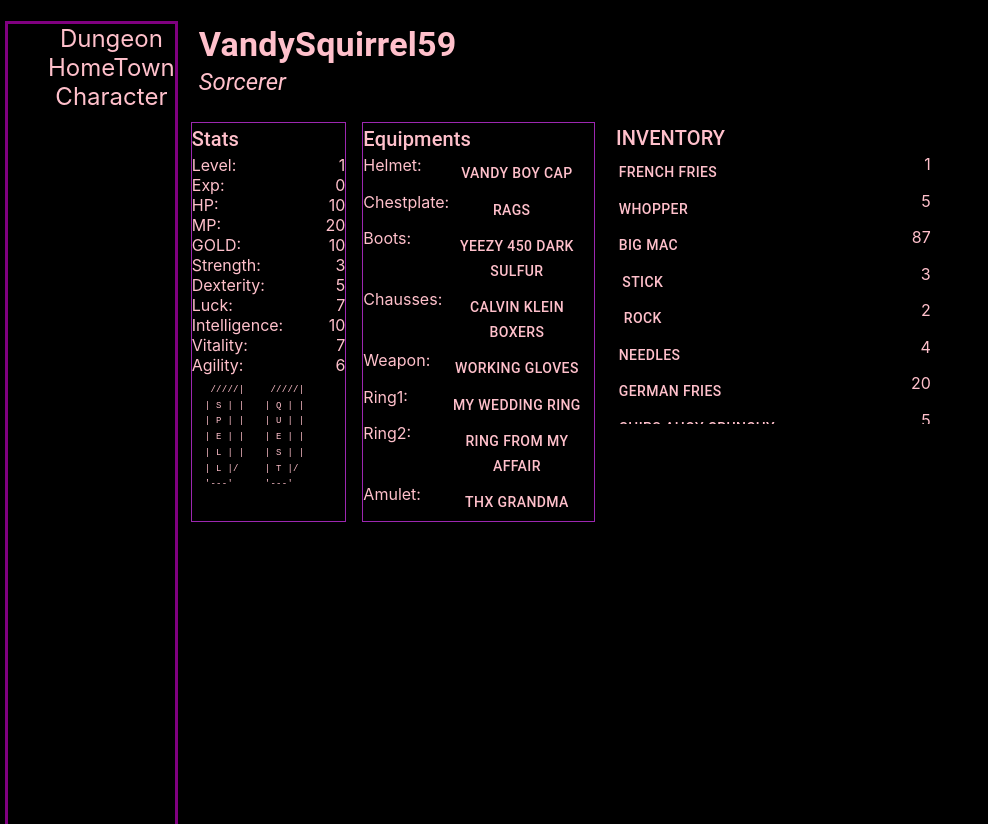
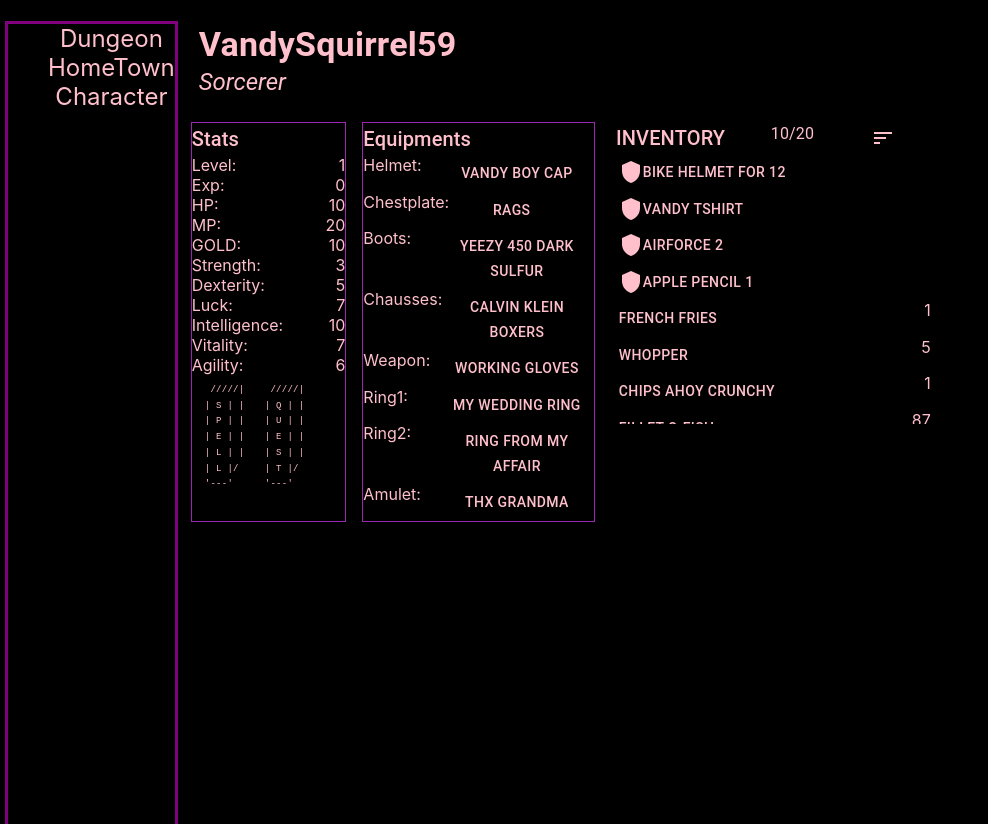
Before and after one commit to paynejj/cs4279-project, a React (Create React App) app in the folder project/: page /character in a window 1280 px wide. Shown: the whole page, without its empty margins (0-988 px from the left). Built offline with nearby package versions, Linux system fonts and the light colour scheme.

Commit message:
characterUI equip/unequip/sort/inventory count

```diff
--- a/project/src/character/CharacterUi.tsx
+++ b/project/src/character/CharacterUi.tsx
@@ -1,5 +1,7 @@
 import React from 'react';
 import { Grid, Tooltip, Typography, Box, Menu, MenuItem, Button } from '@mui/material';
+import SortIcon from '@mui/icons-material/Sort';
+import ShieldIcon from '@mui/icons-material/Shield';
 import Info from './Info';
 import SpellBook from './SpellBook';
 import QuestList from './QuestList';
@@ -9,101 +11,56 @@ function createStat(ability = '', stat = 0) {
     return { ability, stat }
 }
 
+function createItem(name = '', stat = 0) {
+    return { name, stat }
+}
+
 function createEquipment(part = '', name = '') {
     return { part, name }
 }
 
+let equipInventoryRows = [
+    createEquipment(
+        'Helmet',
+        'Bike Helmet for 12',
+    ),
+    createEquipment(
+        'Chestplate',
+        'Vandy Tshirt',
+    ),
+    createEquipment(
+        'Boots',
+        'Airforce 2',
+    ),
+    createEquipment(
+        'Weapon',
+        'Apple Pencil 1',
+    ),
+]
+
 let inventoryRows = [
-    createStat(
+    createItem(
         'French Fries',
         1
     ),
-    createStat(
+    createItem(
         'Whopper',
         5
     ),
-    createStat(
-        'Big Mac',
-        87
+    createItem(
+        'Chips Ahoy Crunchy',
+        1
     ),
-    createStat(
-        'Stick',
-        3
-    ),
-    createStat(
-        'Rock',
-        2
-    ),
-    createStat(
-        'Needles',
-        4
-    ),
-    createStat(
-        'German Fries',
-        20
-    ),
-    createStat(
-        'Chips Ahoy Crunchy',
-        5
-    ),
-    createStat(
+    createItem(
         'Fillet-O-Fish',
         87
     ),
-    createStat(
+    createItem(
         'McNuggets',
         3
     ),
-    createStat(
+    createItem(
         'British Muffin',
-        2
-    ),
-    createStat(
-        'CHEETOS Crunchy FLAMIN` HOT',
-        4
-    ),
-    createStat(
-        'British Fries',
-        20
-    ),
-    createStat(
-        'Dutch Fries',
-        5
-    ),
-    createStat(
-        'Italian Fries',
-        87
-    ),
-    createStat(
-        'Spanish Fries',
-        3
-    ),
-    createStat(
-        'Italian Meatball',
-        2
-    ),
-    createStat(
-        'Hawaiian Pizza',
-        4
-    ),
-    createStat(
-        'Shaq-a-Roni',
-        20
-    ),
-    createStat(
-        'MAC Lipstick',
-        5
-    ),
-    createStat(
-        'Chanel Lipstick',
-        87
-    ),
-    createStat(
-        'YSL Lipstick',
-        3
-    ),
-    createStat(
-        'Dior Lipstick',
         2
     ),
 ]
@@ -196,15 +153,22 @@ let statDescription = `This is the stat description.
 This will tell you about what each of the ability does
 and what each of them affects`;
 
+let sortDescription = `Sort the inventory by ascending alphabetical order`
+
 
 function CharacterUi() {
     const [equipments, setEquipments] = React.useState(equipRows);
-    const [inventories, setInvertories] = React.useState(inventoryRows);
+    const [inventory, setInvertories] = React.useState(inventoryRows);
+    const [equipInventory, setEquipInvertories] = React.useState(equipInventoryRows);
     const [anchorElItem, setAnchorElItem] = React.useState<null | HTMLElement>(null);
     const [anchorElEquip, setAnchorElEquip] = React.useState<null | HTMLElement>(null);
+    const [anchorElEquipItem, setAnchorElEquipItem] = React.useState<null | HTMLElement>(null);
     const [itemMenuIdx, setItemMenuIdx] = React.useState(0);
+    const [equipInventoryMenuIdx, setEquipInventoryMenuIdx] = React.useState(0);
     const [equipMenuIdx, setEquipMenuIdx] = React.useState(0);
+    const [inventoryCount, setInventoryCount] = React.useState(equipInventory.length + inventory.length);
     const openItem = Boolean(anchorElItem);
+    const openEquipItem = Boolean(anchorElEquipItem);
     const openEquip = Boolean(anchorElEquip);
 
     const handleClickItem = (event: React.MouseEvent<HTMLButtonElement>, idx) => {
@@ -216,22 +180,119 @@ function CharacterUi() {
     };
 
     const handleUseItem = () => {
-        let newInventories = inventories;
-        newInventories[itemMenuIdx].stat -= 1;
-        setInvertories(newInventories);
+        let newInventory = inventory;
+        newInventory[itemMenuIdx].stat -= 1;
+        if (newInventory[itemMenuIdx].stat === 0) {
+            setInventoryCount(inventoryCount - 1);
+        }
+        setInvertories(newInventory);
         setAnchorElItem(null);
+    };
+
+    const handleClickEquipItem = (event: React.MouseEvent<HTMLButtonElement>, idx) => {
+        setEquipInventoryMenuIdx(idx);
+        setAnchorElEquipItem(event.currentTarget);
+    };
+    const handleCloseEquipItem = () => {
+        setAnchorElEquipItem(null);
+    };
+
+    const handleEquipItem = () => {
+        let newEquipments = equipments;
+        let newEquipInventory = equipInventory;
+
+        let num = -1;
+
+        if(equipInventory[equipInventoryMenuIdx].part === "Helmet"){
+            num = 0;
+        }
+        if(equipInventory[equipInventoryMenuIdx].part === "Chestplate"){
+            num = 1;
+        }
+        if(equipInventory[equipInventoryMenuIdx].part === "Boots"){
+            num = 2;
+        }
+        if(equipInventory[equipInventoryMenuIdx].part === "Chausses"){
+            num = 3;
+        }
+        if(equipInventory[equipInventoryMenuIdx].part === "Weapon"){
+            num = 4;
+        }
+        if(equipInventory[equipInventoryMenuIdx].part === "Ring1"){
+            num = 5;
+        }
+        if(equipInventory[equipInventoryMenuIdx].part === "Ring2"){
+            num = 6;
+        }
+        if(equipInventory[equipInventoryMenuIdx].part === "Amulet"){
+            num = 7;
+        }
+
+        console.log(num);
+        let temp = equipments[num].name;
+        equipments[num].name = equipInventory[equipInventoryMenuIdx].name;
+        equipInventory[equipInventoryMenuIdx].name = temp;
+
+        if(equipInventory[equipInventoryMenuIdx].name === "NOTHING"){
+            newEquipInventory.splice(equipInventoryMenuIdx, 1);
+            setInventoryCount(inventoryCount - 1);
+        }
+
+        setEquipments(newEquipments);
+        setEquipInvertories(newEquipInventory);
+        setAnchorElEquipItem(null);
+    };
+
+    const handleDestroyEquipment = () => {
+        let newEquipInventory = equipInventory;
+        newEquipInventory.splice(equipInventoryMenuIdx, 1);
+        console.log(newEquipInventory);
+        setEquipInvertories(newEquipInventory);
+        setInventoryCount(inventoryCount - 1);
+        setAnchorElEquipItem(null);
     };
 
     const handleUnequip = () => {
         let newEquipments = equipments;
+        let newEquipInventory = equipInventory;
+        newEquipInventory.unshift(createEquipment(
+            equipments[equipMenuIdx].part,
+            equipments[equipMenuIdx].name,
+        ));
         newEquipments[equipMenuIdx].name = "NOTHING";
         setEquipments(newEquipments);
+        setEquipInvertories(newEquipInventory);
+        setInventoryCount(inventoryCount + 1);
         setAnchorElEquip(null);
     };
 
-    const handleEquip = () => {
+    const alphabeticalSort = (a, b) => {
+        const nameA = a.name.toUpperCase();
+        const nameB = b.name.toUpperCase();
+        if (nameA < nameB) {
+            return -1;
+        }
+        if (nameA > nameB) {
+            return 1;
+        }
 
+        return 0;
     };
+
+    const handleSort = () => {
+        let newInventory = inventory;
+        let newEquipInventory = equipInventory;
+        newInventory.sort(alphabeticalSort);
+        newEquipInventory.sort(alphabeticalSort);
+        setEquipInvertories(newEquipInventory);
+        setInvertories(newInventory);
+        if (itemMenuIdx === -1) {
+            setItemMenuIdx(0);
+        } else {
+            setItemMenuIdx(-1);
+        }
+    };
+
 
     const handleClickEquip = (event: React.MouseEvent<HTMLButtonElement>, idx) => {
         setEquipMenuIdx(idx);
@@ -280,7 +341,6 @@ function CharacterUi() {
                 <Box sx={{ border: 1, minWidth: "180px", width: "18vw", borderColor: 'secondary.main', m: 1 }}>
                     <Typography variant="h6">Equipments</Typography>
                     {equipRows.map((row, idx) => (
-
                         <Grid container key={row.part}>
                             <Grid item xs={4}> {row.part}: </Grid>
                             <Grid item xs={8} textAlign="center">
@@ -302,7 +362,8 @@ function CharacterUi() {
                                     {row.name}
                                 </Button>
                             </Grid>
-
+                            {equipments[equipMenuIdx].name === "NOTHING" ?
+                                    <div></div> :
                             <Menu
                                 id="equip-menu"
                                 anchorEl={anchorElEquip}
@@ -318,32 +379,97 @@ function CharacterUi() {
                                     }
                                 }}
                             >
-                                {equipments[equipMenuIdx].name === "NOTHING" ?
-                                    <MenuItem
-                                        onClick={handleEquip}
-                                    >
-                                        <Button sx={{ color: "white" }}>Equip</Button>
-                                    </MenuItem> :
+
                                     <MenuItem
                                         onClick={handleUnequip}
                                     >
                                         <Button sx={{ color: "white" }}>Unequip</Button>
                                     </MenuItem>
-                                }
                                 <MenuItem>
                                     <Info />
                                 </MenuItem>
                             </Menu>
+                            }
                         </Grid>
                     ))}
                 </Box>
 
                 <Box minWidth="200px" width="25vw" m={1}>
-                    <Typography variant="h6">&nbsp;INVENTORY</Typography>
+                    <Grid container>
+                        <Grid item xs={6}>
+                            <Typography variant="h6">&nbsp;INVENTORY</Typography>
+                        </Grid>
+                        <Grid item xs={3}>
+                            <Typography >{inventoryCount}/20</Typography>
+                        </Grid>
+                        <Grid item xs={0.5} >
+                            <Tooltip title={sortDescription} disableInteractive>
+                                <Button color="inherit" size='small' onClick={handleSort}><SortIcon /></Button>
+                            </Tooltip>
+                        </Grid>
+
+
+                    </ Grid>
+
+
                     <Grid container height="270px" sx={{ overflow: "hidden", overflowY: "auto" }}>
+                        <Grid item>
+                            {equipInventoryRows.map((row, idx) => (
+                                <Grid container key={row.name}>
+                                    <Grid item sm={12}>
+                                        <Button
+                                            aria-controls={openEquipItem ? 'item-menu' : undefined}
+                                            aria-haspopup="true"
+                                            aria-expanded={openEquipItem ? 'true' : undefined}
+                                            onClick={(e) => handleClickEquipItem(e, idx)}
+                                            sx={{
+                                                color: "pink",
+                                                ':hover': {
+                                                    bgcolor: 'purple',
+                                                    color: 'black',
+                                                },
+                                            }}
+                                        >
+                                            <ShieldIcon />{row.name}
+                                        </Button>
+                                    </Grid>
+                                    <Menu
+                                        id="equipItem-menu"
+                                        anchorEl={anchorElEquipItem}
+                                        open={openEquipItem}
+                                        onClose={handleCloseEquipItem}
+                                        MenuListProps={{
+                                            'aria-labelledby': 'euipItem-button',
+                                        }}
+                                        PaperProps={{
+                                            sx: {
+                                                background: "#45103E", color: "white",
+                                                border: "1px", borderColor: "purple"
+                                            }
+                                        }}
+                                    >
+                                        <MenuItem
+                                            onClick={handleEquipItem}
+                                        >
+                                            <Button
+                                                sx={{ color: "white" }}
+                                            >Equip</Button>
+                                        </MenuItem>
+                                        <MenuItem>
+                                            <Info />
+                                        </MenuItem>
+                                        <MenuItem
+                                            onClick={handleDestroyEquipment}
+                                        >
+                                            <Button sx={{ color: "white" }}>Destroy</Button>
+                                        </MenuItem>
+                                    </Menu>
+                                </Grid>
+                            ))}
+                        </Grid>
                         {inventoryRows.map((row, idx) => (
                             row.stat > 0 ?
-                                <Grid container key={row.ability}>
+                                <Grid container key={row.name}>
                                     <Grid item sm={11}>
                                         <Button
                                             aria-controls={openItem ? 'item-menu' : undefined}
@@ -358,7 +484,7 @@ function CharacterUi() {
                                                 },
                                             }}
                                         >
-                                            {row.ability}
+                                            {row.name}
                                         </Button>
                                     </Grid>
                                     <Menu
```
